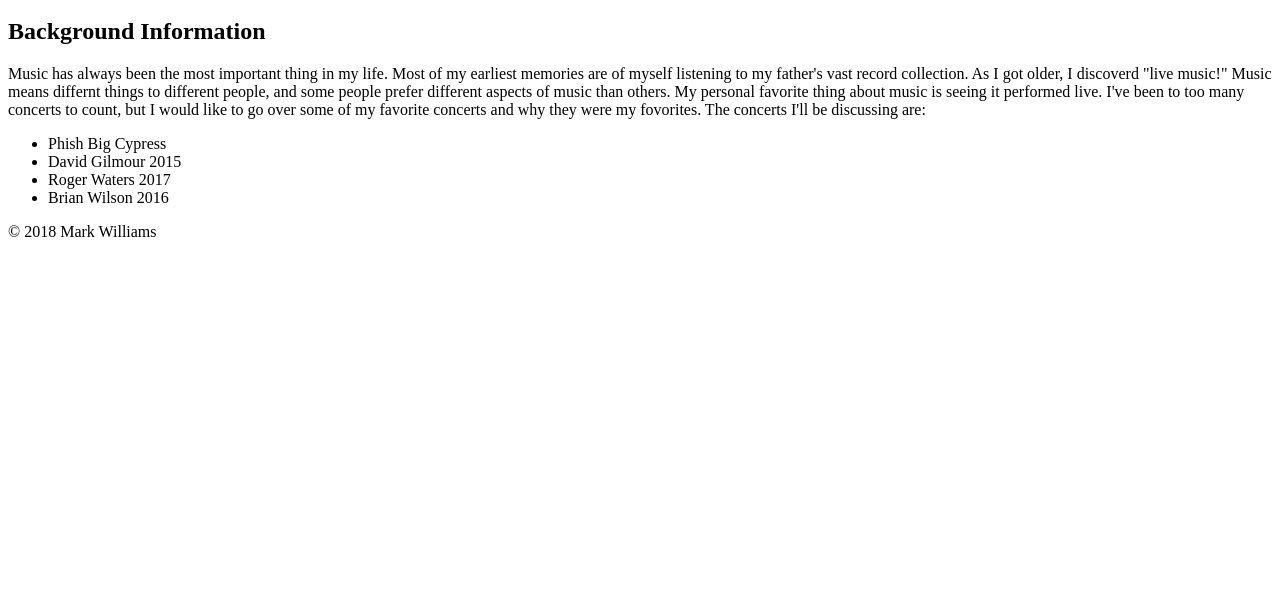
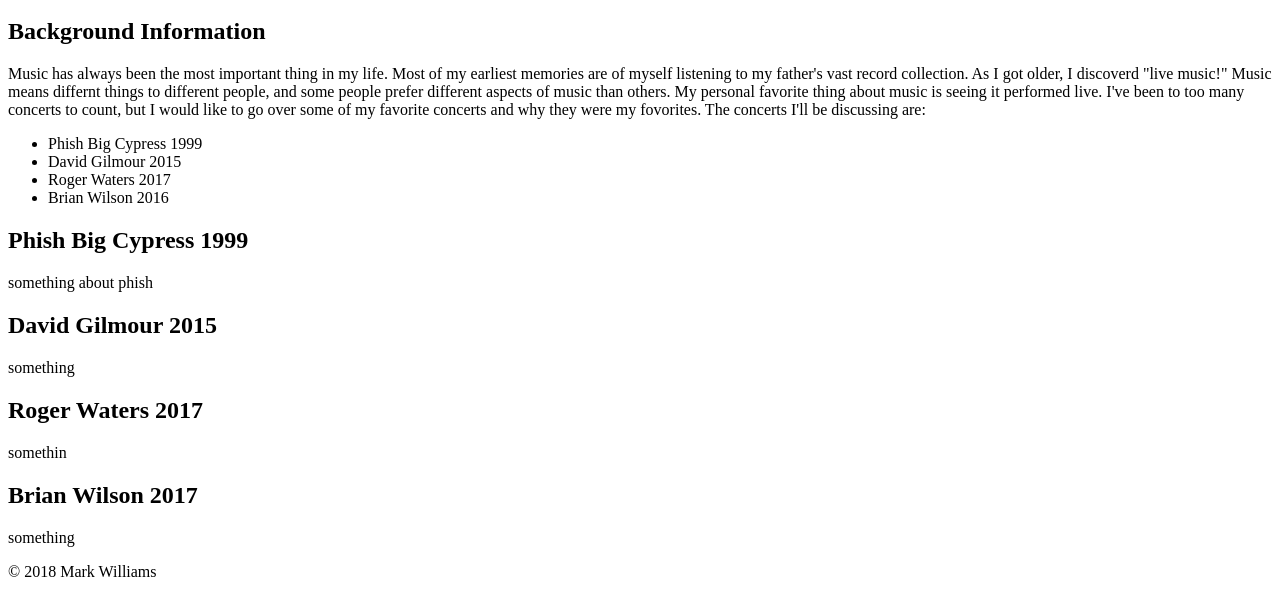
Before and after one commit to GuitarLover82/html-me-something, a plain HTML site: page index.html in a window 1280 px wide. Shown: the part 48-664 px from the top of the page. Drawn offline with Linux system fonts and the light colour scheme.

Commit message:
added articles for each of my concerts

```diff
--- a/index.html
+++ b/index.html
@@ -16,13 +16,29 @@
             is seeing it performed live. I've been to too many concerts to count, but I would like to go over some of my
             favorite concerts and why they were my fovorites. The concerts I'll be discussing are:
           <ul>
-            <li>Phish Big Cypress</li>
+            <li>Phish Big Cypress 1999</li>
             <li>David Gilmour 2015</li>
             <li>Roger Waters 2017</li>
             <li>Brian Wilson 2016</li>
           </ul>
         </p>
   </article>
+  <article>
+    <h2>Phish Big Cypress 1999</h2>
+      <p>something about phish</p>
+</article>
+<article>
+    <h2> David Gilmour 2015</h2>
+      <p>something</p>
+</article>
+<article>
+    <h2>Roger Waters 2017</h2>
+      <p> somethin</p>
+</article>
+<article>
+    <h2>Brian Wilson 2017</h2>
+      <p>something</p>
+</article>
 </main>
 
 </body>
```
